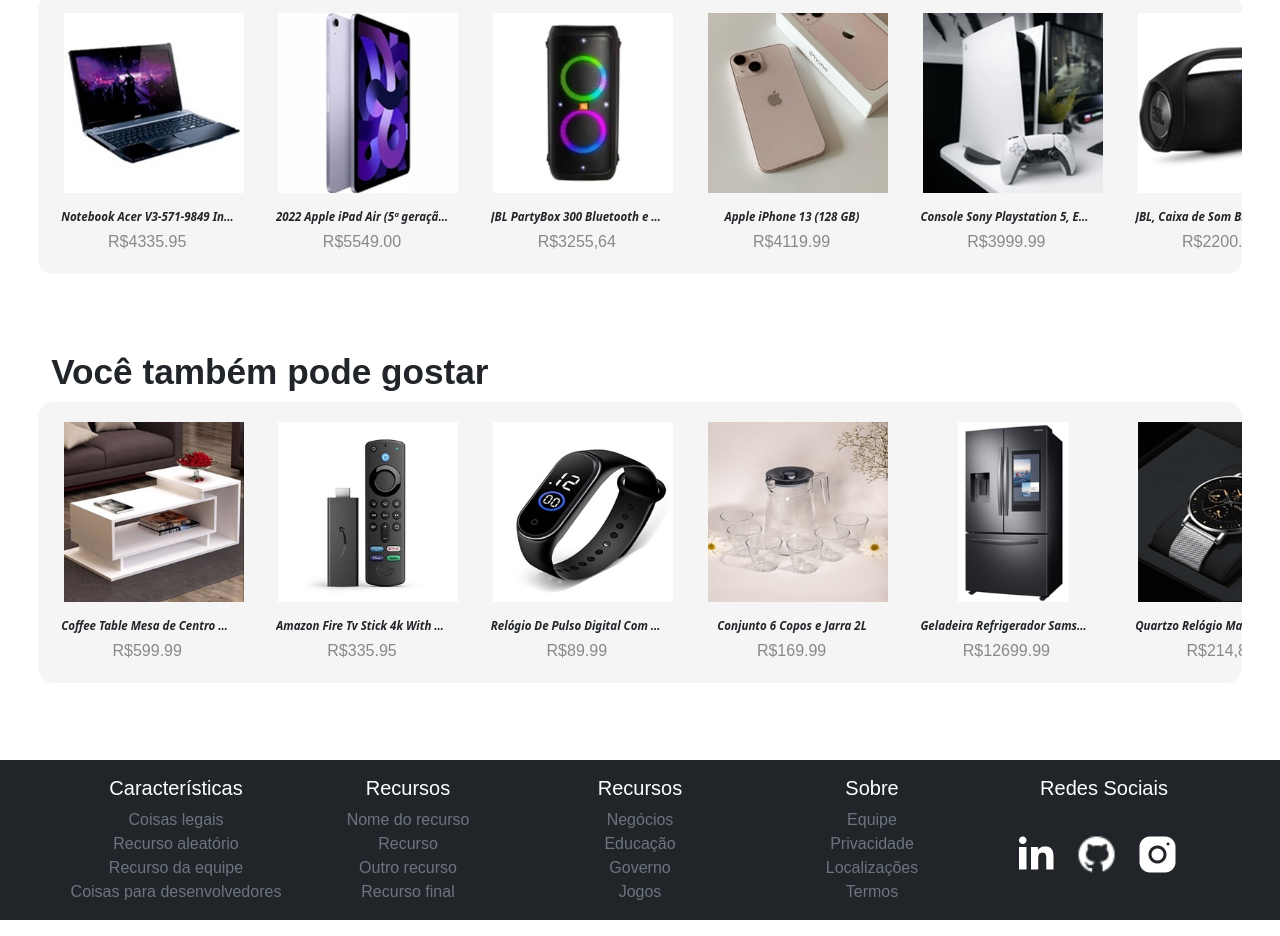
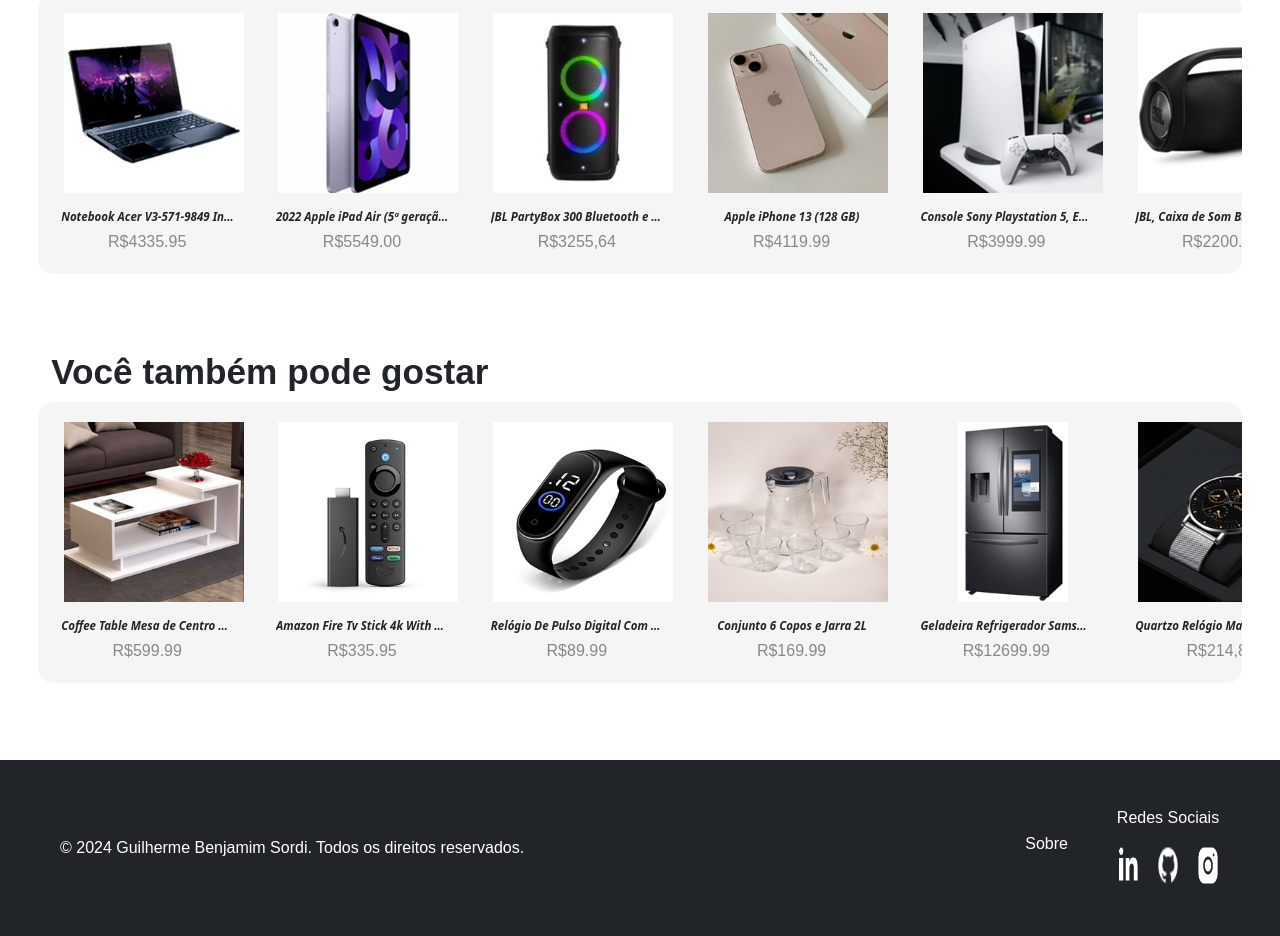
Before and after one commit to gu1lh3rm3s0rd1/ClickStore, a plain HTML site: page index.html in a window 1280 px wide. Shown: the part 1384-2320 px from the top of the page. Drawn offline with nearby package versions, Linux system fonts and the light colour scheme.

Commit message:
update rodapé

```diff
--- a/index.html
+++ b/index.html
@@ -18,6 +18,29 @@
     integrity="sha384-HwwvtgBNo3bZJJLYd8oVXjrBZt8cqVSpeBNS5n7C8IVInixGAoxmnlMuBnhbgrkm"
     crossorigin="anonymous"></script>
 </head>
+
+<style>
+  .social-media {
+    margin-top: 1rem;
+    display: flex;
+    align-content: center;
+    justify-content: center;
+    align-items: center;
+  }
+
+  .social-media a img {
+    transition: filter 0.3s ease-in-out, background-color 0.3s ease-in-out, border-radius 0.3s ease-in-out;
+  }
+
+  .social-media-img {
+    margin-right: 1rem;
+    width: 1.5rem;
+  }
+
+  .social-media-img-none {
+    margin-right: 0;
+  }
+</style>
 
 <body>
   <svg xmlns="http://www.w3.org/2000/svg" style="display: none">
@@ -663,46 +686,22 @@
     </div>
   </div>
 
-  <footer class="bg-dark container-fluid py-3">
-    <div class="d-lg-flex justify-content-around mx-5 text-center d-sm-grid d-md-flex">
-      <div class="col-md wd-gui">
-        <h5 class="fontt">Características</h5>
-        <ul class="list-unstyled text-small fontt mb-lg-0">
-          <li><a class="link-secondary text-decoration-none" href="#">Coisas legais</a></li>
-          <li><a class="link-secondary text-decoration-none" href="#">Recurso aleatório</a></li>
-          <li><a class="link-secondary text-decoration-none" href="#">Recurso da equipe</a></li>
-          <li><a class="link-secondary text-decoration-none" href="#">Coisas para desenvolvedores</a></li>
-        </ul>
+  <footer class="bg-dark container-fluid py-5">
+    <div class="d-lg-flex justify-content-between align-items-center text-center d-sm-grid d-md-flex mx-5">
+      <div id="rights" class="text-white mb-4 mb-sm-0">
+        &copy; 2024 Guilherme Benjamim Sordi. Todos os direitos reservados.
       </div>
-      <div class="col-md wd-gui">
-        <h5 class="fontt">Recursos</h5>
-        <ul class="list-unstyled text-small fontt mb-0">
-          <li><a class="link-secondary text-decoration-none" href="#">Nome do recurso</a></li>
-          <li><a class="link-secondary text-decoration-none" href="#">Recurso</a></li>
-          <li><a class="link-secondary text-decoration-none" href="#">Outro recurso</a></li>
-          <li><a class="link-secondary text-decoration-none" href="#">Recurso final</a></li>
-        </ul>
+      <div class="d-flex ms-1 align-items-center">
+        <div id="about" class="me-auto">
+          <h6 class="text-white">
+            <a class="link-offset-2 link-underline link-underline-opacity-0 text-white"
+              href="https://guilhermebenjamin.netlify.app/" target="_blank">
+              Sobre
+            </a>
+          </h6>
         </div>
-      <div class="col-md wd-gui">
-        <h5 class="fontt">Recursos</h5>
-        <ul class="list-unstyled text-small fontt mb-0">
-          <li><a class="link-secondary text-decoration-none" href="#">Negócios</a></li>
-          <li><a class="link-secondary text-decoration-none" href="#">Educação</a></li>
-          <li><a class="link-secondary text-decoration-none" href="#">Governo</a></li>
-          <li><a class="link-secondary text-decoration-none" href="#">Jogos</a></li>
-        </ul>
-      </div>
-      <div class="col-md wd-gui">
-        <h5 class="fontt">Sobre</h5>
-        <ul class="list-unstyled text-small fontt mb-0">
-          <li><a class="link-secondary text-decoration-none" href="#">Equipe</a></li>
-          <li><a class="link-secondary text-decoration-none" href="#">Privacidade</a></li>
-          <li><a class="link-secondary text-decoration-none" href="#">Localizações</a></li>
-          <li><a class="link-secondary text-decoration-none" href="#">Termos</a></li>
-        </ul>
-      </div>
-      <div class="col-md wd-gui">
-        <h5 class="fontt">Redes Sociais</h5>
+        <div id="social" class="ms-5">
+          <h6 class="text-white">Redes Sociais</h6>
           <div class="social-media">
             <a href="https://www.linkedin.com/mwlite/in/guilherme-benjamim-sordi-ba04551a1" target="_blank">
               <img src="img/linkedin-ico.png" class="social-media-img" alt="" />
```
Lines whose indentation alone changed are shown as unchanged.
